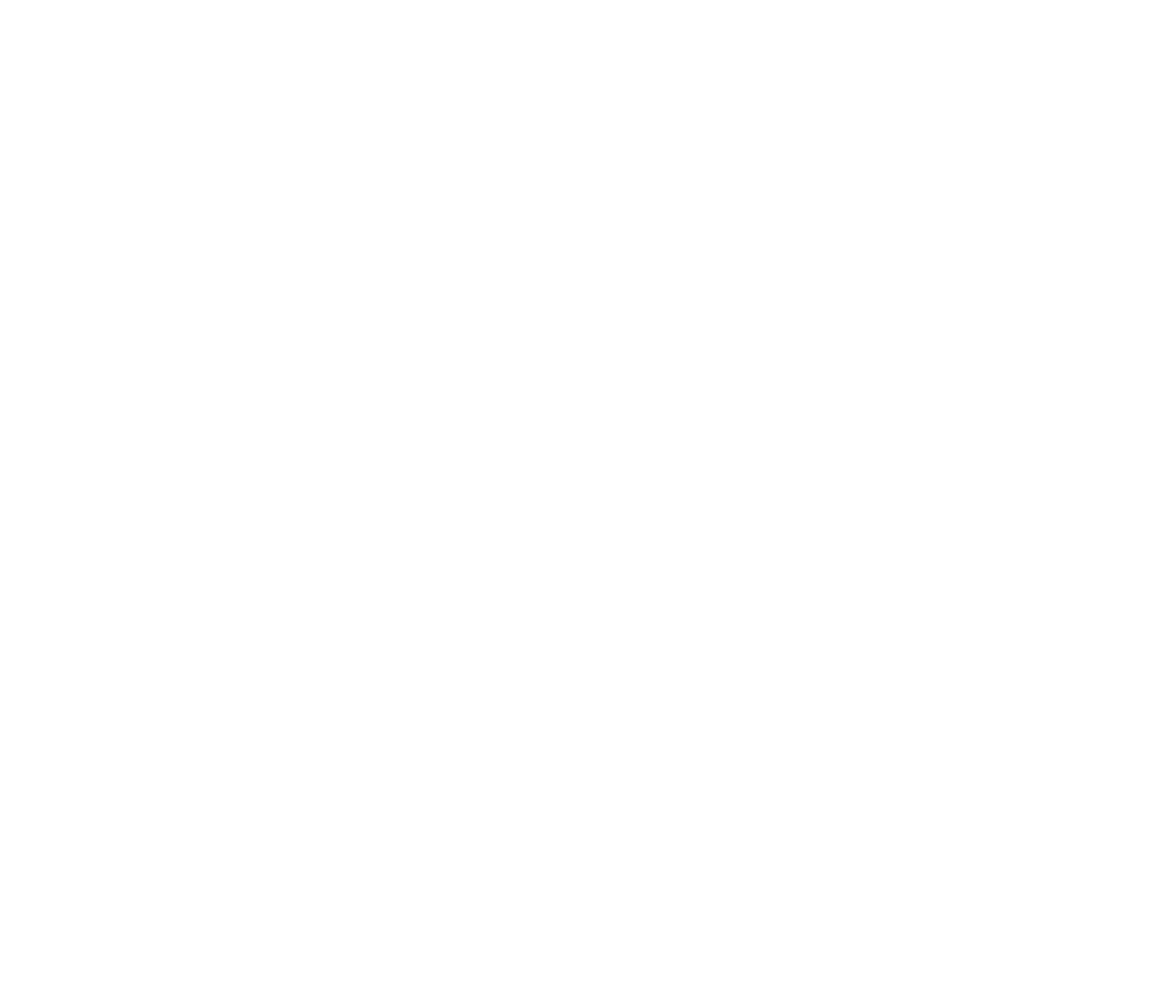
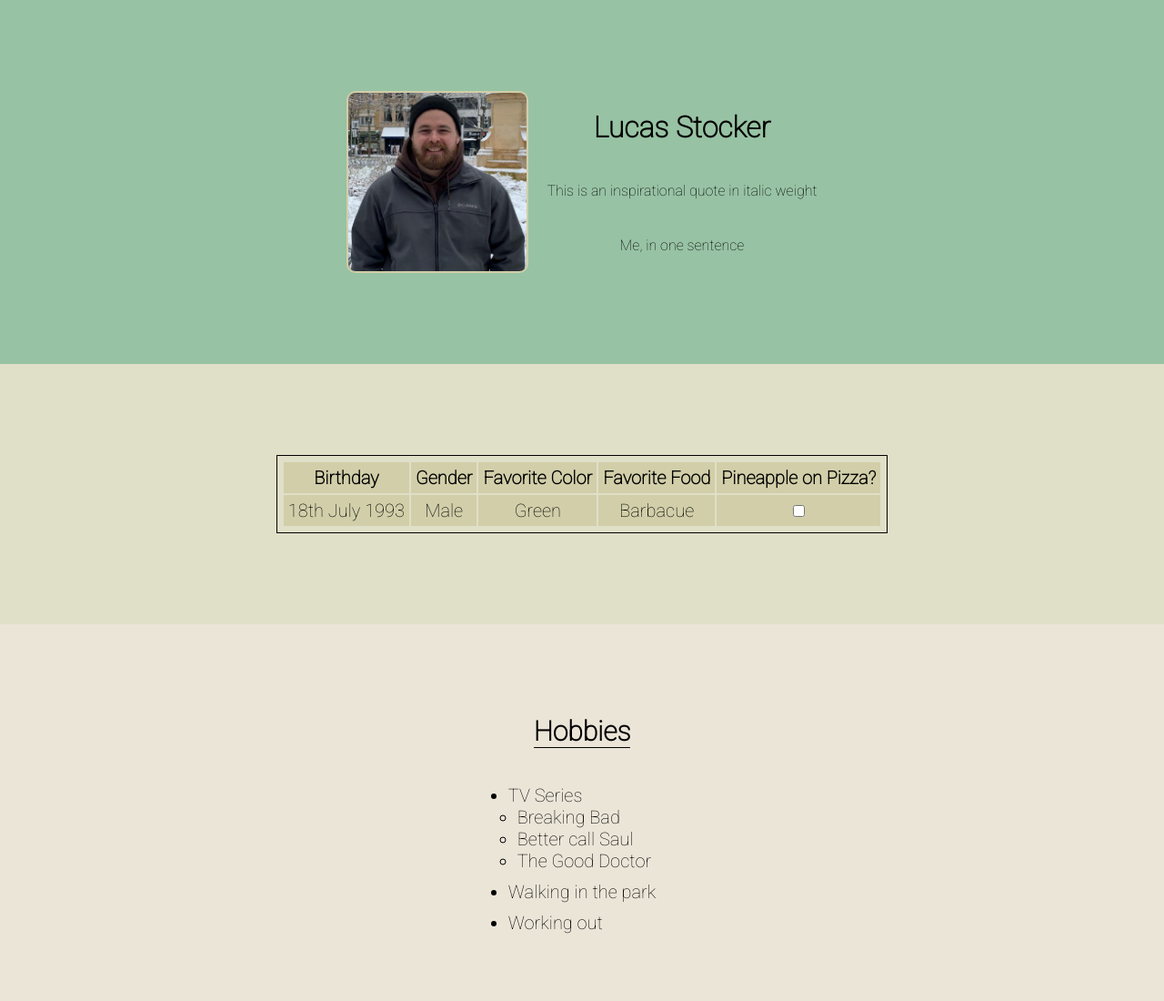
Before and after one commit to Gepoverlow/html_introduction, a plain HTML site: page index.html in a window 1280 px wide. Shown: the top 1100 px of the page at 91% size. Before the commit the page ends 800 px from the top, so only its background shows below. Drawn offline with Linux system fonts and the light colour scheme.

Commit message:
base layout is completed

```diff
--- a/index.html
+++ b/index.html
@@ -1,11 +1,83 @@
 <!DOCTYPE html>
 <html lang="en">
   <head>
+    <link rel="preconnect" href="https://fonts.googleapis.com" />
+    <link rel="preconnect" href="https://fonts.gstatic.com" crossorigin />
+    <link
+      href="https://fonts.googleapis.com/css2?family=Roboto:wght@100&display=swap"
+      rel="stylesheet"
+    />
     <meta charset="UTF-8" />
     <meta http-equiv="X-UA-Compatible" content="IE=edge" />
     <meta name="viewport" content="width=device-width, initial-scale=1.0" />
     <link rel="stylesheet" href="styles.css" />
     <title>Lucas Homepage</title>
   </head>
-  <body></body>
+  <body>
+    <div class="container-all">
+      <div class="container-header">
+        <img src="./85872740.jpeg" alt="lucas" />
+        <div class="container-intro">
+          <h1 id="name">Lucas Stocker</h1>
+          <p id="quote">This is an inspirational quote in italic weight</p>
+          <p id="me-sentence">Me, in one sentence</p>
+        </div>
+      </div>
+      <div class="container-table">
+        <table>
+          <tr>
+            <th>Birthday</th>
+            <th>Gender</th>
+            <th>Favorite Color</th>
+            <th>Favorite Food</th>
+            <th>Pineapple on Pizza?</th>
+          </tr>
+          <tr>
+            <td>18th July 1993</td>
+            <td>Male</td>
+            <td>Green</td>
+            <td>Barbacue</td>
+            <td><input type="checkbox" /></td>
+          </tr>
+        </table>
+      </div>
+      <div class="container-hobbies">
+        <h2 id="hobbies-header">Hobbies</h2>
+        <ul id="hobbies-ul">
+          <li>
+            TV Series
+            <ul id="sublist">
+              <li>Breaking Bad</li>
+              <li>Better call Saul</li>
+              <li>The Good Doctor</li>
+            </ul>
+          </li>
+          <li>Walking in the park</li>
+          <li>Working out</li>
+        </ul>
+      </div>
+      <div class="container-contribution">
+        <h3 id="contribution-text">
+          Here goes the contribution I am willing to provide to the team for a
+          colective success
+        </h3>
+      </div>
+      <div class="container-story">
+        <h3 id="story">
+          Lorem ipsum dolor sit amet consectetur adipisicing elit. Rem debitis
+          inventore eaque harum minus excepturi consequuntur tempore accusantium
+          omnis fugit enim unde soluta nisi magnam, eos, alias aliquid
+          praesentium nam?
+        </h3>
+        <h4 id="story-explanation">
+          TL;DR Here goes the explanation for the story above
+        </h4>
+      </div>
+      <div class="links-container">
+        <a class="links" href="">Lau G</a
+        ><a class="links" href="">Back to the Top</a
+        ><a class="links" href="">Michael Monteiro</a>
+      </div>
+    </div>
+  </body>
 </html>
--- a/styles.css
+++ b/styles.css
@@ -0,0 +1,129 @@
+* {
+  box-sizing: border-box;
+  padding: 0;
+  margin: 0;
+}
+
+.container-all {
+  display: flex;
+  flex-direction: column;
+  font-family: "Roboto", sans-serif;
+}
+
+.container-header {
+  display: flex;
+  align-items: center;
+  justify-content: center;
+  padding: 100px;
+  gap: 20px;
+
+  background-color: #97c2a3;
+}
+
+img {
+  height: 200px;
+  width: 200px;
+  border-radius: 10px;
+  border: 2px solid #d1cea9;
+}
+
+.container-intro {
+  display: flex;
+  flex-direction: column;
+  justify-content: space-around;
+  align-items: center;
+
+  height: 200px;
+}
+
+.container-table {
+  display: flex;
+  justify-content: center;
+  align-items: center;
+
+  padding: 100px;
+  background-color: #e0dfc8;
+}
+
+table {
+  border: 1px solid;
+  padding: 5px;
+}
+
+th,
+td {
+  text-align: center;
+  padding: 5px;
+  background-color: #d1cea9;
+  font-size: 20px;
+}
+
+.container-hobbies {
+  display: flex;
+  flex-direction: column;
+  align-items: center;
+  justify-content: center;
+  padding: 100px;
+
+  background-color: #ebe5d8;
+}
+
+#hobbies-header {
+  font-size: 30px;
+  margin-bottom: 30px;
+  border-bottom: 1px solid black;
+}
+
+#hobbies-ul {
+  font-size: 20px;
+}
+
+#hobbies-ul > li {
+  margin: 10px 0;
+}
+
+#sublist {
+  margin-left: 10px;
+}
+
+.container-contribution {
+  display: flex;
+  flex-direction: column;
+  align-items: center;
+  justify-content: center;
+  padding: 100px;
+}
+
+#contribution-text {
+  text-align: center;
+}
+
+.container-story {
+  display: flex;
+  flex-direction: column;
+  justify-content: center;
+  align-items: center;
+  padding: 100px;
+  background-color: #ded581;
+}
+
+#story {
+  color: #4d4a32;
+  text-align: center;
+  margin-bottom: 20px;
+}
+
+.links-container {
+  display: flex;
+  justify-content: center;
+  align-items: center;
+
+  padding: 50px;
+  background-color: #262622;
+  gap: 100px;
+}
+
+.links {
+  color: aliceblue;
+  text-decoration: none;
+}
```
Also changed, not shown: 85872740.jpeg (added).
